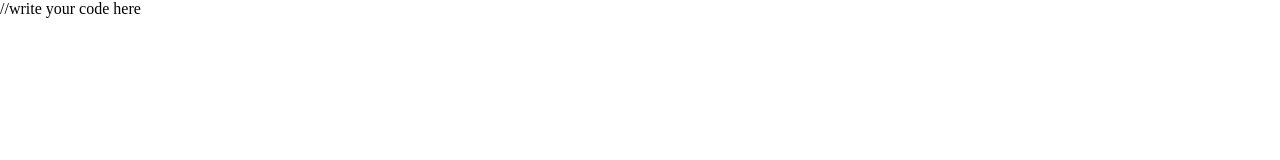
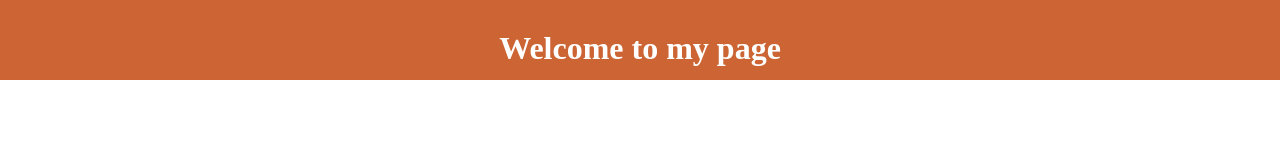
Before and after one commit to visup25/test, a plain HTML site: page app/index.html in a window 1280 px wide. Drawn offline with Linux system fonts and the light colour scheme.

Commit message:
Update index.html

```diff
--- a/app/index.html
+++ b/app/index.html
@@ -6,7 +6,9 @@
   <link href="mystyle.css" rel="stylesheet" type="text/css">
 </head>
 <body>
- //write your code here
+<header>
+	<h1>Welcome to my page</h1>
+</header>
 
 </body>
 </html>
```
